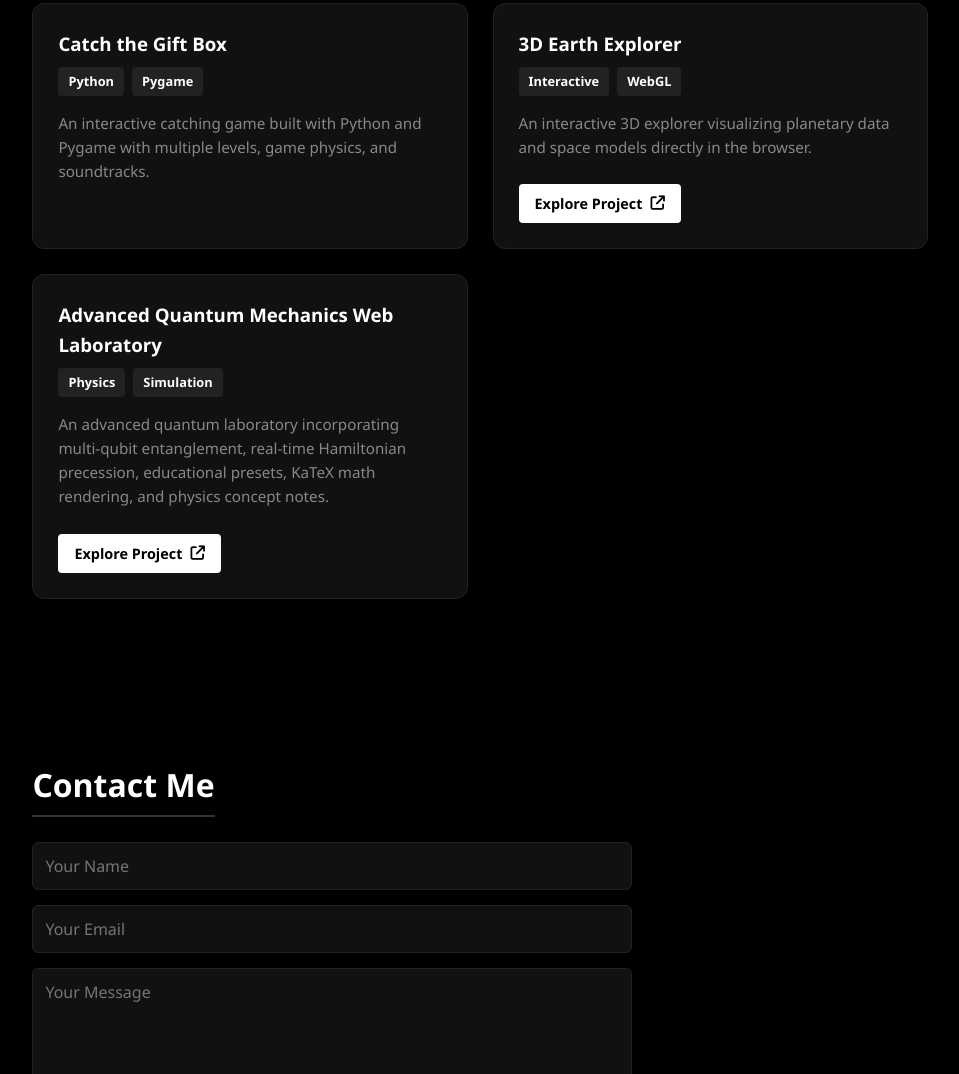
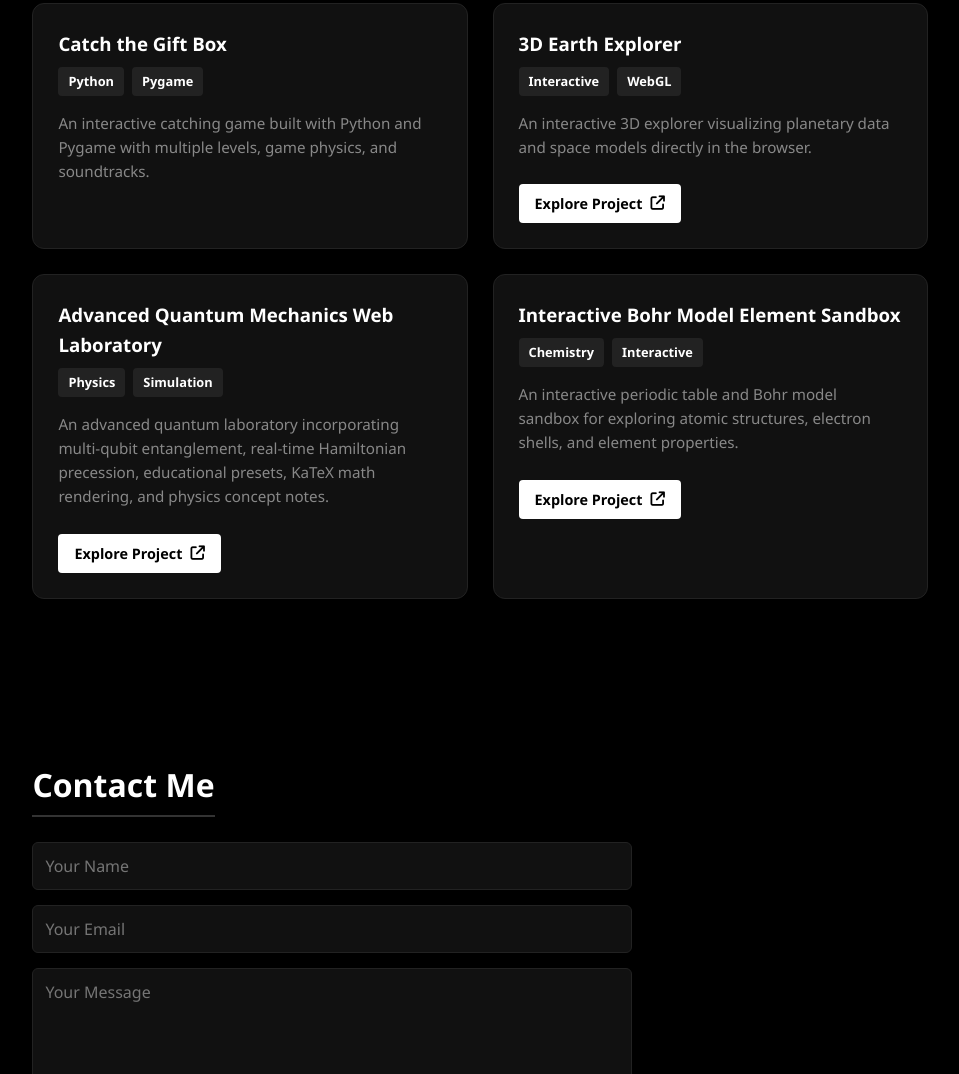
Before and after one commit to Prasiddha976/My-portfolio, a plain HTML site: page index.html in a window 1280 px wide. Shown: the part 2693-3767 px from the top of the page, without its empty margins (160-1119 px from the left). Drawn offline with Linux system fonts and the light colour scheme.

Commit message:
Update index.html

```diff
--- a/index.html
+++ b/index.html
@@ -377,7 +377,7 @@
 
             </div>
 
-            <!-- PROJECT 5 (Advanced Quantum Mechanics Web Laboratory) -->
+            <!-- PROJECT 5 -->
             <div class="project-card">
 
                 <div class="project-info">
@@ -405,6 +405,41 @@
                     </p>
 
                     <a href="https://prasiddha976.github.io/Quantum-lab/" target="_blank" rel="noopener noreferrer" class="project-link-btn">
+                        Explore Project <i class="fa-solid fa-arrow-up-right-from-square"></i>
+                    </a>
+
+                </div>
+
+            </div>
+
+            <!-- PROJECT 6 (Interactive Bohr Model Element Sandbox) -->
+            <div class="project-card">
+
+                <div class="project-info">
+
+                    <h3>
+                        Interactive Bohr Model Element Sandbox
+                    </h3>
+
+
+                    <div class="tags">
+
+                        <span class="tag">
+                            Chemistry
+                        </span>
+
+                        <span class="tag">
+                            Interactive
+                        </span>
+
+                    </div>
+
+
+                    <p>
+                        An interactive periodic table and Bohr model sandbox for exploring atomic structures, electron shells, and element properties.
+                    </p>
+
+                    <a href="https://prasiddha976.github.io/Interactive-Bohr-Model-Element-Sandbox/" target="_blank" rel="noopener noreferrer" class="project-link-btn">
                         Explore Project <i class="fa-solid fa-arrow-up-right-from-square"></i>
                     </a>
 
```
